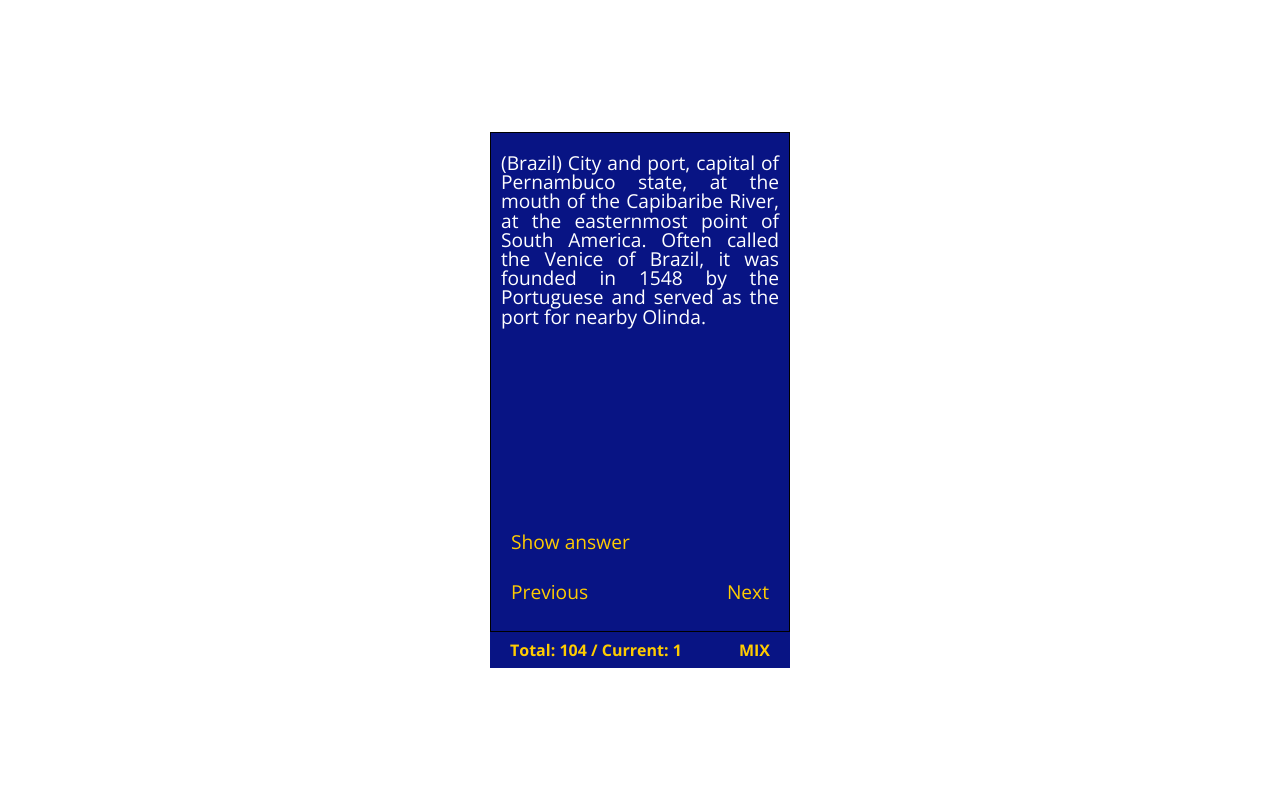
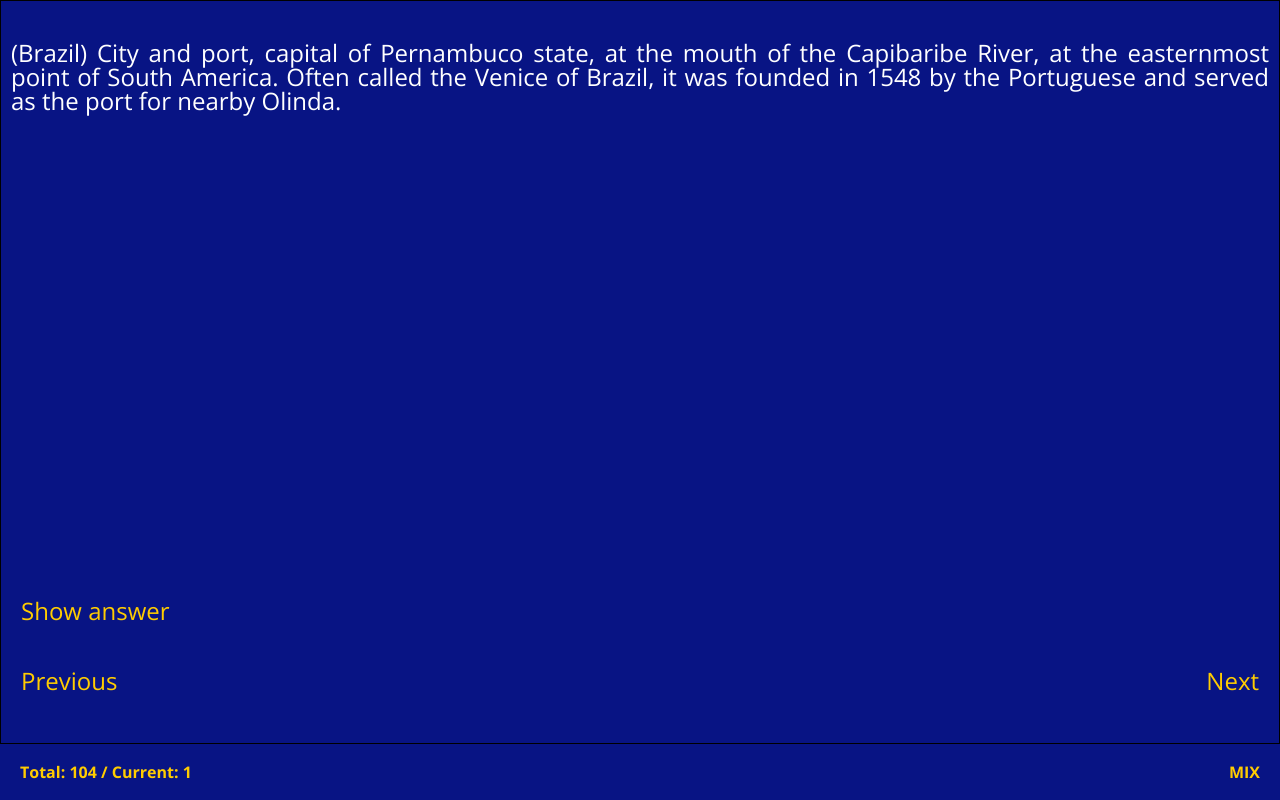
Before and after one commit to Dirk19991/quizCards, a React (Vite) app: page / in a window 1280 px wide. Built offline with nearby package versions, Linux system fonts and the light colour scheme.

Commit message:
make full page

```diff
--- a/src/components/Card/Card.module.scss
+++ b/src/components/Card/Card.module.scss
@@ -3,6 +3,8 @@
   flex-direction: column;
   align-items: center;
   user-select: none;
+  width: 100%;
+  height: 100%;
 }
 
 .card {
@@ -10,13 +12,13 @@
   display: flex;
   flex-direction: column;
   align-items: center;
-  width: 300px;
-  height: 500px;
+  width: 100%;
+  height: 100%;
   border: 1px solid black;
   background-color: rgb(8, 20, 132);
   color: white;
-  font-size: 1.2rem;
-  padding: 20px 10px;
+  font-size: 1.5rem;
+  padding: 40px 10px;
   text-align: justify;
 }
 
@@ -37,15 +39,15 @@
 
 .showAnswer {
   position: absolute;
-  bottom: 80px;
+  bottom: 120px;
   left: 20px;
 }
 
 .totalMix {
   display: flex;
   justify-content: space-between;
-  padding: 10px 20px;
-  width: 300px;
+  padding: 20px 20px;
+  width: 100%;
   background-color: rgb(8, 20, 132);
   color: #ffcc00;
   font-weight: 700;
--- a/src/components/Card/Card.tsx
+++ b/src/components/Card/Card.tsx
@@ -14,8 +14,14 @@ export const QuestionCard = ({ questionNumber, setQuestionNumber }: CardProps) =
 
   const length = clues.length;
 
-  const setPrevious = () => setQuestionNumber((prev) => (prev - 1 < 0 ? prev : prev - 1));
-  const setNext = () => setQuestionNumber((prev) => (prev + 1 >= length ? prev : prev + 1));
+  const setPrevious = () => {
+    setQuestionNumber((prev) => (prev - 1 < 0 ? prev : prev - 1));
+    setAnswerShown(false);
+  };
+  const setNext = () => {
+    setQuestionNumber((prev) => (prev + 1 >= length ? prev : prev + 1));
+    setAnswerShown(false);
+  };
 
   const answer = Object.keys(clues[questionNumber])[0];
   const question =
```
